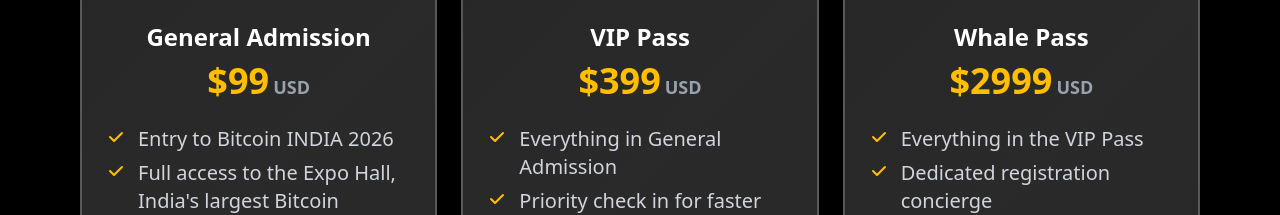
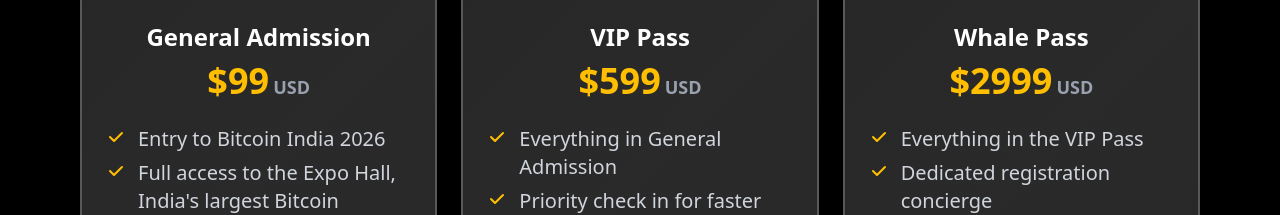
Before and after one commit to bitcoinconfind/bitcoin-conference-main, a React (Vite) app: page / in a window 1280 px wide. Shown: the part 1780-1995 px from the top of the page. Built offline with nearby package versions, Linux system fonts and the light colour scheme; no server answers.

Commit message:
Update TicketTiersSection component

```diff
--- a/src/component/TicketTiersSection.jsx
+++ b/src/component/TicketTiersSection.jsx
@@ -27,7 +27,7 @@
       currency: "USD",
       image: GAImg,
       features: [
-        "Entry to Bitcoin INDIA 2026",
+        "Entry to Bitcoin India 2026",
         "Full access to the Expo Hall, India's largest Bitcoin showcase",
         "Access to the Main Stage and interactive zones",
         "Open networking throughout the day"
@@ -35,7 +35,7 @@
     },
     {
       title: "VIP Pass",
-      price: "399",
+      price: "599",
       currency: "USD",
       image: VIPImg,
       features: [
```
